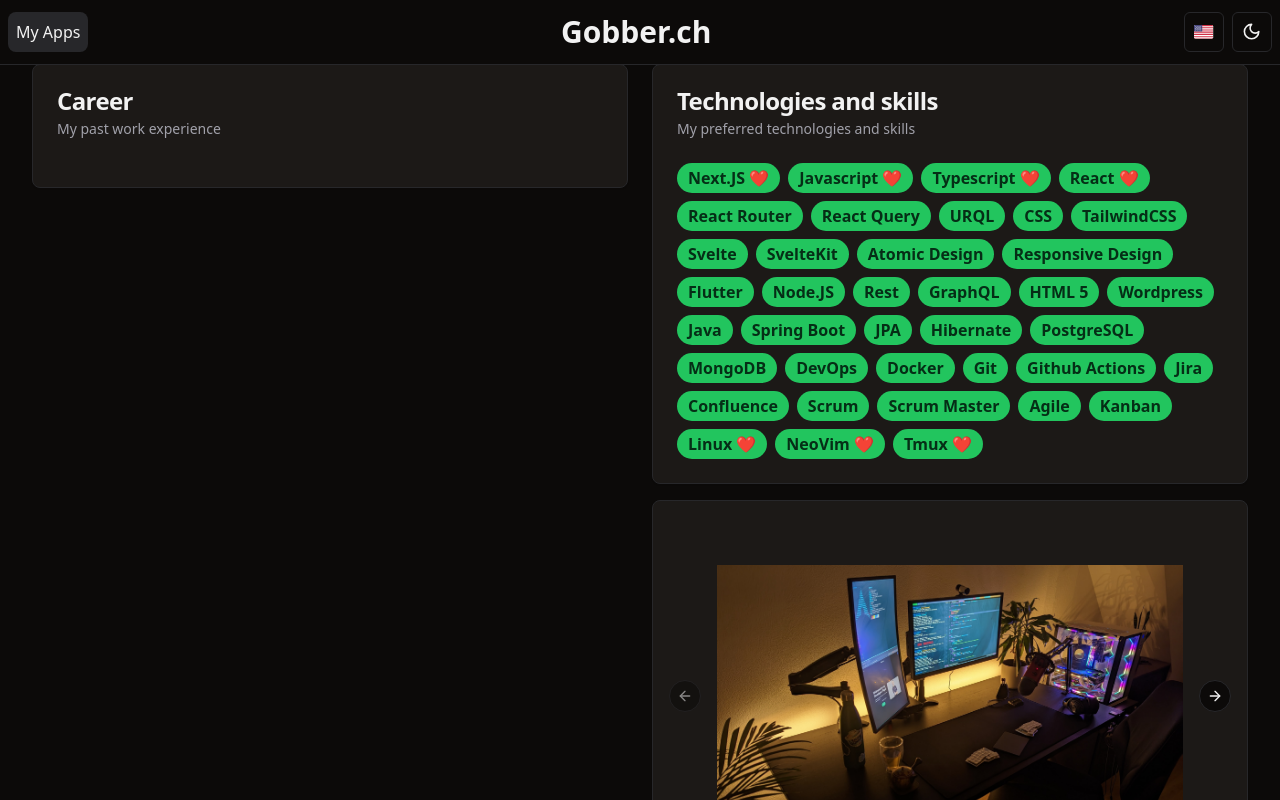
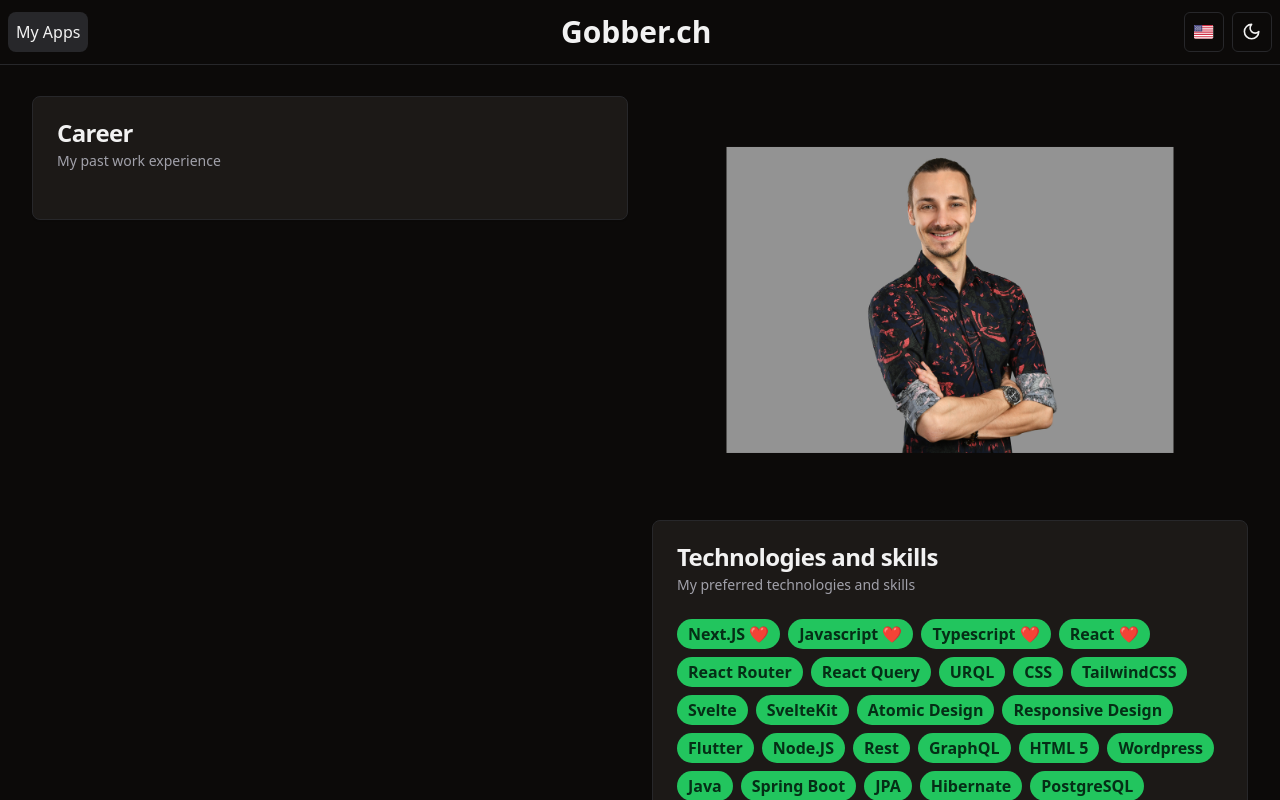
Before and after one commit to KyrillGobber/kyFrontpage, a React (Vite) app: page / in a window 1280 px wide. Shown: the top 800 px of the page. Built offline with nearby package versions, Linux system fonts and the light colour scheme.

Commit message:
feat: Added portrait pic

```diff
--- a/src/App.tsx
+++ b/src/App.tsx
@@ -9,7 +9,7 @@ function App() {
 
   return (
         <div className={cn("relative h-full font-sans antialiased")}>
-            <main className="relative flex flex-col min-h-screen">
+            <main className="relative flex flex-col min-h-screen gap-8">
                 <Nav />
                 <MainContent />
                 <Footer />
--- a/src/components/organisms/MainContent.tsx
+++ b/src/components/organisms/MainContent.tsx
@@ -1,6 +1,7 @@
 import { CareerBlock } from "./CareerBlock";
 import { SkillTags } from "./SkillTags";
 import { SetupCarousel } from "../molecules/SetupCarousel";
+import Portrait from "../../assets/images/portrait.jpg";
 
 export const MainContent = () => {
     return (
@@ -9,6 +10,7 @@ export const MainContent = () => {
                 <CareerBlock />
             </div>
             <div className="flex flex-col gap-4">
+                <img src={Portrait} alt="Portrait" className="scale-75" />
                 <SkillTags />
                 <SetupCarousel />
             </div>
```
